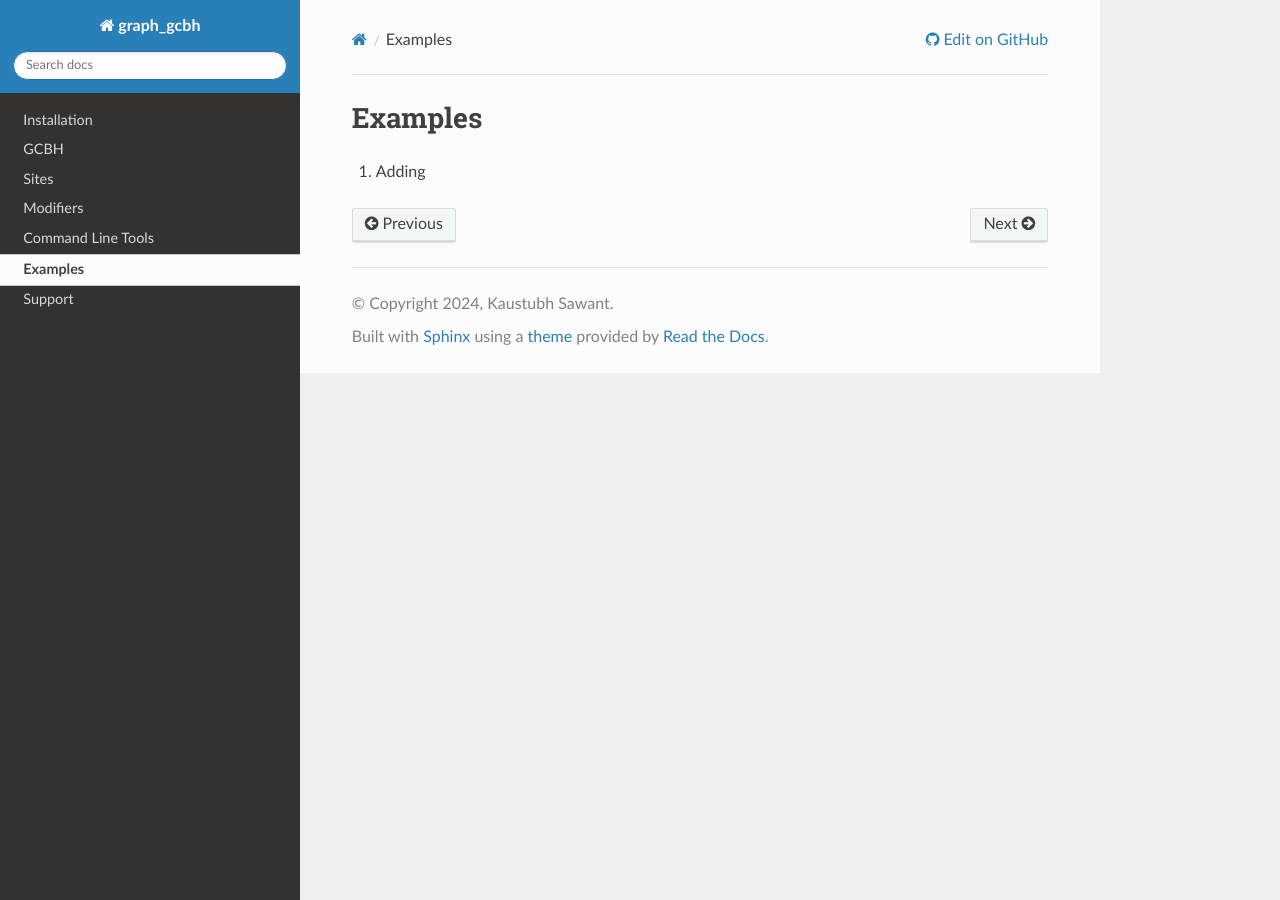
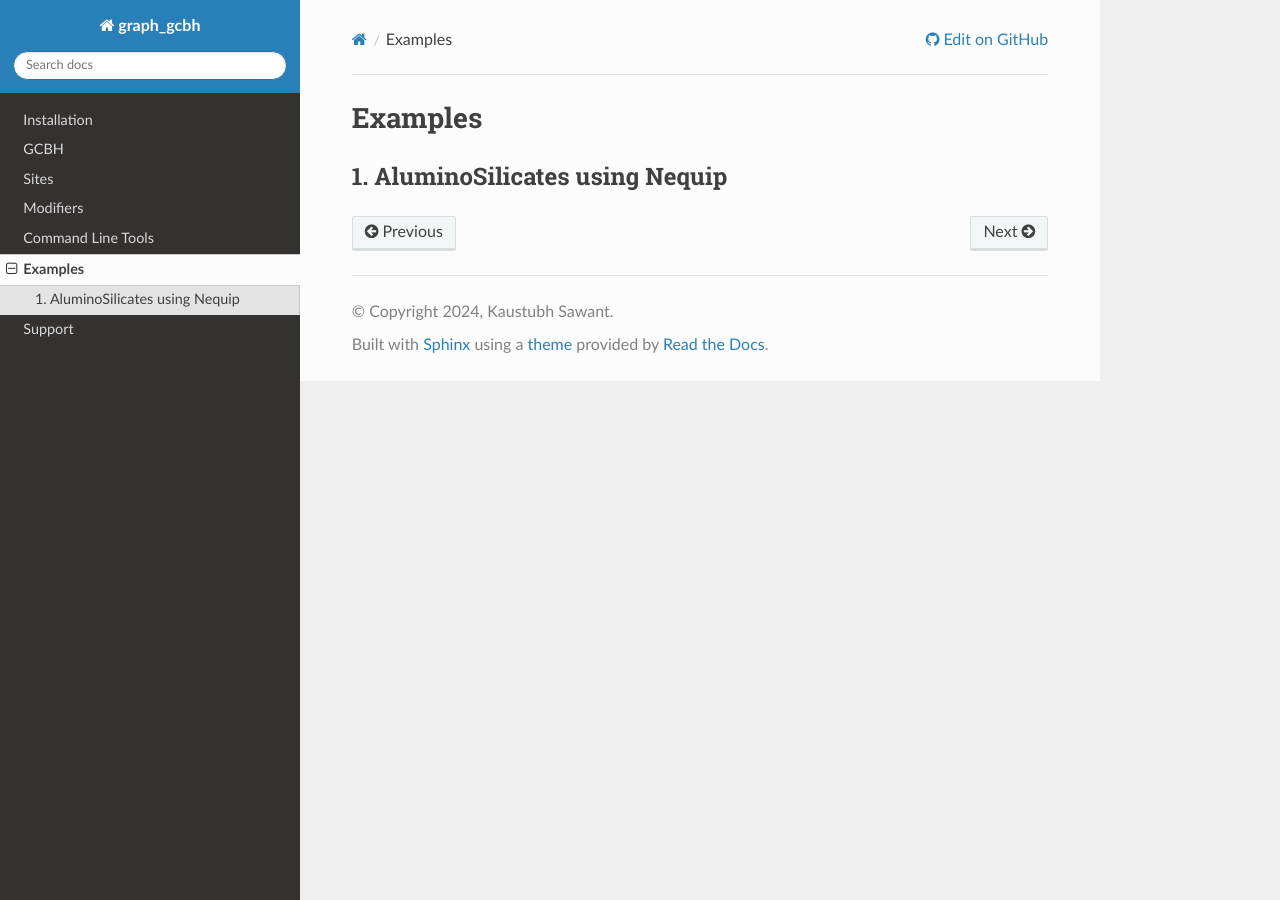
Before and after one commit to kkjsawantucla/gg, a Sphinx documentation site: the page built from docs/source/examples.rst, in a window 1280 px wide. Built offline with Sphinx 7.4.7 and the Read the Docs theme 3.1.0, drawn with Linux system fonts in a browser that asks for light colours.

Commit message:
Update examples.rst

```diff
--- a/docs/source/examples.rst
+++ b/docs/source/examples.rst
@@ -1,4 +1,5 @@
 Examples
 ========
 
-1. Adding
+1. AluminoSilicates using Nequip
+--------------------------------
```
